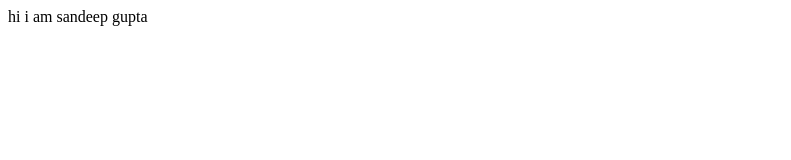
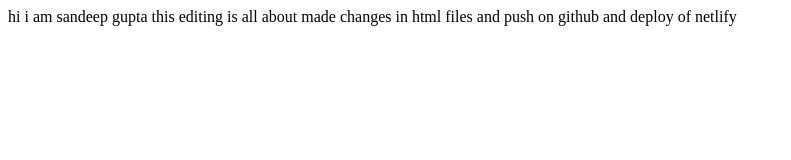
Before and after one commit to sandeepgupta636/sandeepgupta-site, a plain HTML site: page index.html in a window 1280 px wide. Shown: the whole page, without its empty margins (0-791 px from the left). Drawn offline with Linux system fonts and the light colour scheme.

Commit message:
update text

```diff
--- a/index.html
+++ b/index.html
@@ -8,5 +8,6 @@
 </head>
 <body>
     hi i am sandeep gupta
+    this editing is all about made changes in html files and push on github and deploy of netlify
 </body>
 </html>
```
